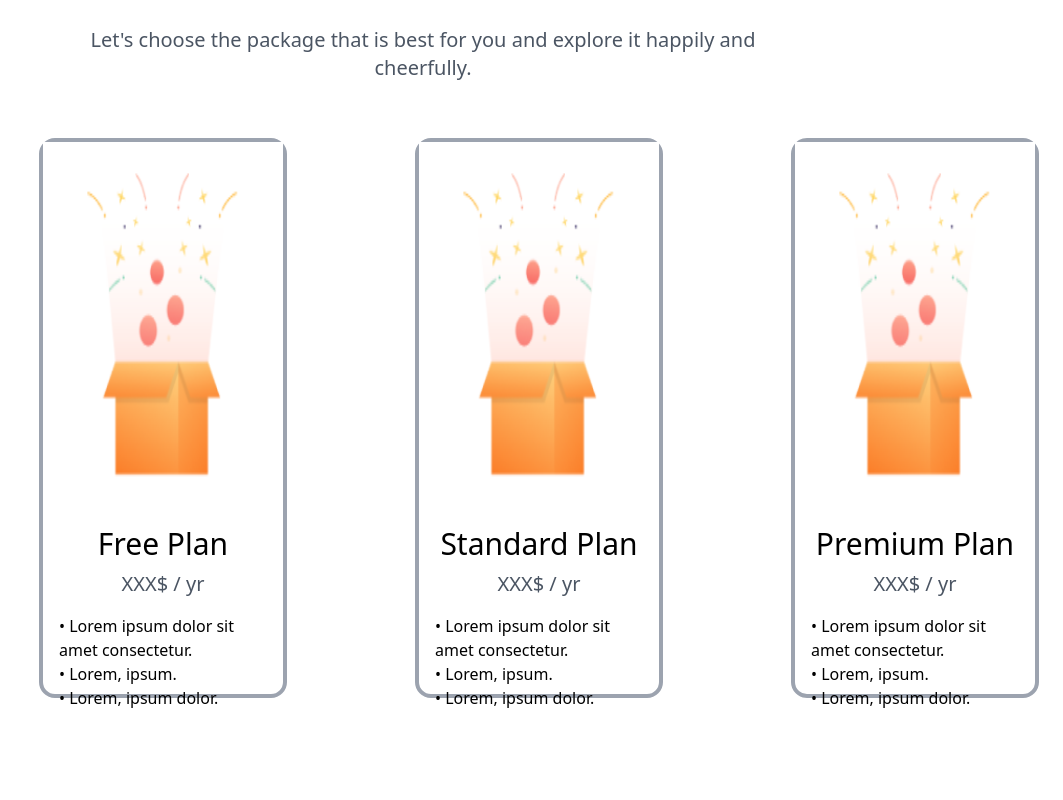
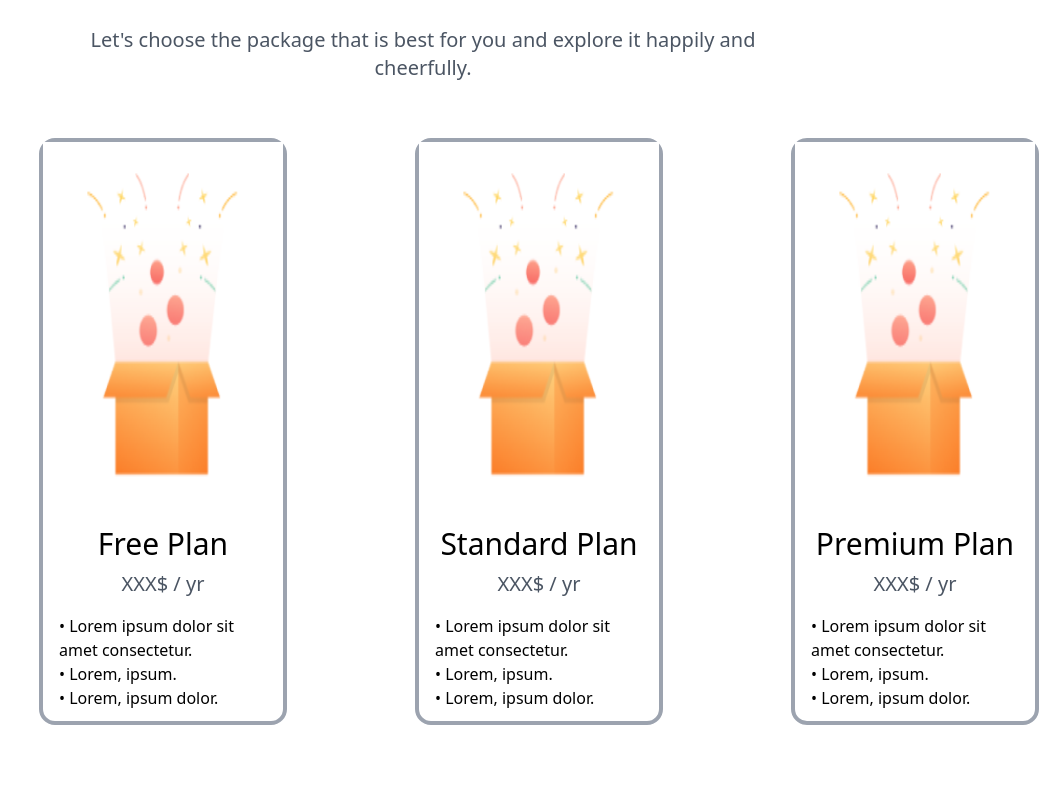
Before and after one commit to Pritthish20/VPN-Landing-Page, a React (Vite) app: page / in a window 1280 px wide. Shown: the part 1900-2700 px from the top of the page, without its empty margins (217-1280 px from the left). Built offline with nearby package versions, Linux system fonts and the light colour scheme.

Commit message:
Update Second.jsx

```diff
--- a/src/components/Second.jsx
+++ b/src/components/Second.jsx
@@ -40,7 +40,7 @@ export const Second = () => {
           </ul>
         </div>
       </div>
-      <div className="h-[1000px] mt-10 mb-10 flex flex-col">
+      <div className="h-[1000px] mt-12 mb-4 flex flex-col">
         <div className="h-1/4 mt-16 flex flex-col items-center">
           <h1 className="text-4xl mt-12">Choose Your Plan</h1>
           <p className="text-xl mt-16 text-gray-600">
@@ -50,7 +50,7 @@ export const Second = () => {
           <p className="text-xl  text-gray-600">cheerfully.</p>
         </div>
         <div className="h-3/4 flex mx-8 mb-10 px-40 ">
-          <div className="w-1/3 h-5/6 my-10 mx-16 border-4 border-gray-400 rounded-2xl flex flex-col items-center hover:border-main-orange hover:border-6">
+          <div className="w-1/3 h-5/6 my-14 mx-16 border-4 border-gray-400 rounded-2xl flex flex-col items-center hover:border-main-orange hover:border-6">
             <img className="min-h-96 min-w-60 " src={img3} alt="" />
             <h1 className="text-3xl">Free Plan</h1>
             <p className="mt-2 text-xl text-gray-600"> XXX$ / yr</p>
@@ -60,7 +60,7 @@ export const Second = () => {
               <li> • Lorem, ipsum dolor.</li>
             </ul>
           </div>
-          <div className="w-1/3 h-5/6 my-10 mx-16 border-4 border-gray-400 rounded-2xl flex flex-col items-center hover:border-main-orange hover:border-6">
+          <div className="w-1/3 h-5/6 my-14 mx-16 border-4 border-gray-400 rounded-2xl flex flex-col items-center hover:border-main-orange hover:border-6">
             <img className="min-h-96 min-w-60 " src={img3} alt="" />
             <h1 className="text-3xl">Standard Plan</h1>
             <p className="mt-2 text-xl text-gray-600"> XXX$ / yr</p>
@@ -70,7 +70,7 @@ export const Second = () => {
               <li> • Lorem, ipsum dolor.</li>
             </ul>
           </div>
-          <div className="w-1/3 h-5/6 my-10 mx-16 border-4 border-gray-400 rounded-2xl flex flex-col items-center hover:border-main-orange hover:border-6">
+          <div className="w-1/3 h-5/6 my-14 mx-16 border-4 border-gray-400 rounded-2xl flex flex-col items-center hover:border-main-orange hover:border-6">
             <img className="min-h-96 min-w-60 " src={img3} alt="" />
             <h1 className="text-3xl">Premium Plan</h1>
             <p className="mt-2 text-xl text-gray-600"> XXX$ / yr</p>
```
